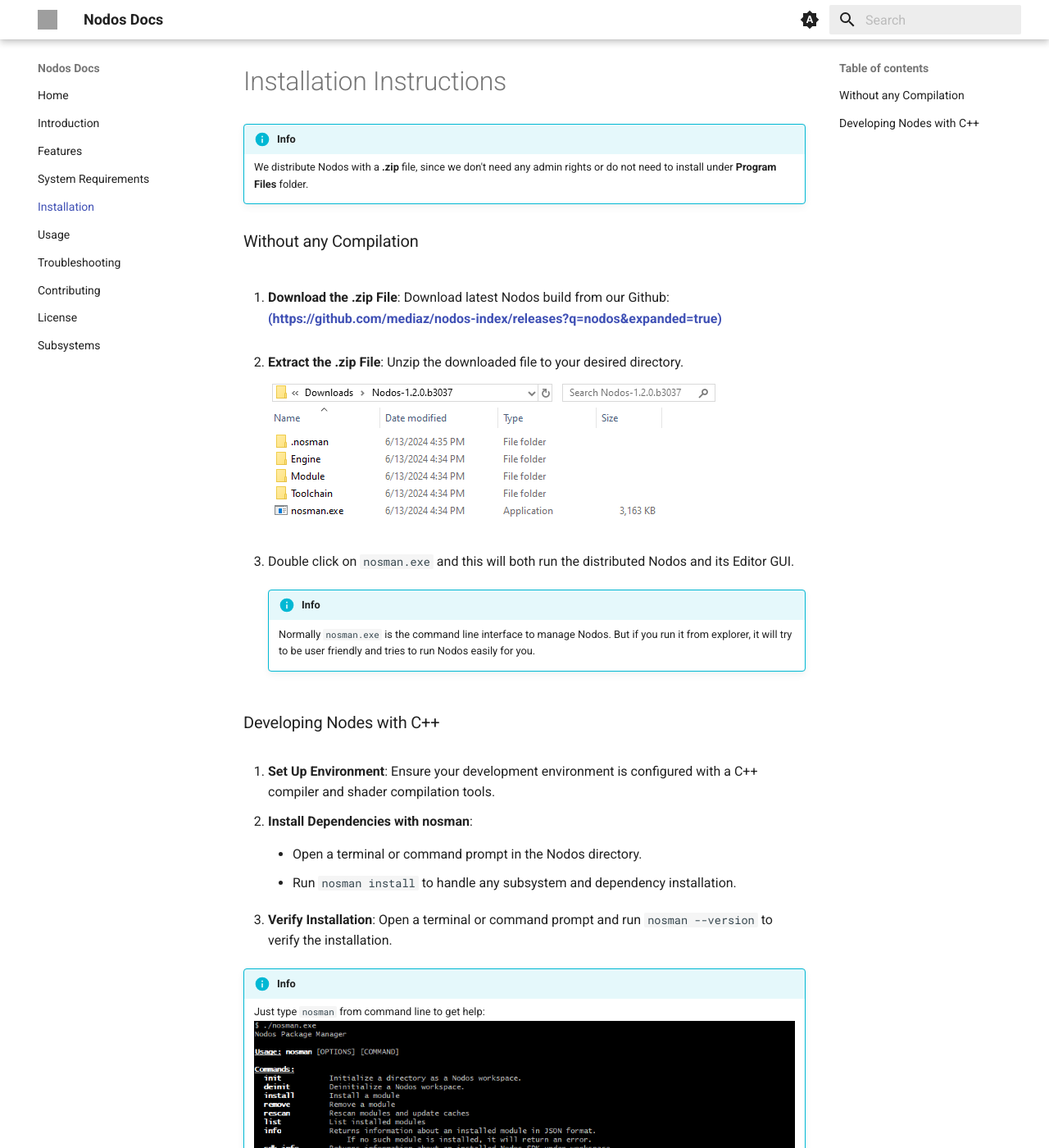
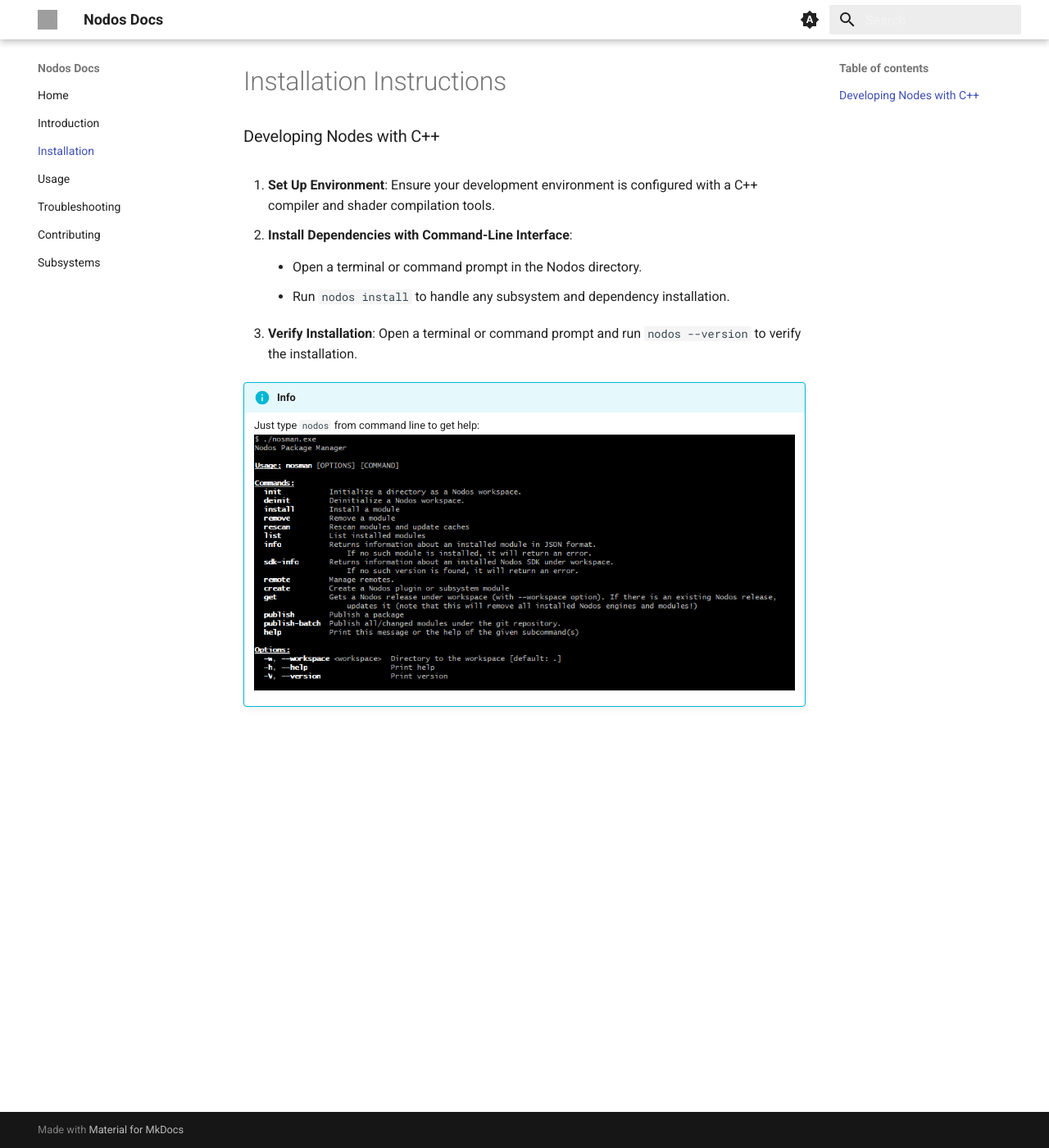
Before and after one commit to nodos-dev/docs, an MkDocs documentation site: the page built from docs/installation.md, in a window 1280 px wide and 1400 px high. Shown: the whole window at 82% size. Built offline with MkDocs 1.6.1 and Material for MkDocs 9.7.7, drawn with Linux system fonts in a browser that asks for light colours; grey boxes are pictures that could not be loaded.

Commit message:
Simplify & Remove duplications

```diff
--- a/docs/installation.md
+++ b/docs/installation.md
@@ -1,29 +1,13 @@
 # Installation Instructions
-
-!!! info
-    We distribute Nodos with a **.zip** file, since we don't need any admin rights or do not need to install under **Program Files** folder.
-
-### Without any Compilation
-
-1. **Download the .zip File**: Download latest Nodos build from our Github: **[(https://github.com/mediaz/nodos-index/releases?q=nodos&expanded=true)](https://github.com/mediaz/nodos-index/releases?q=nodos&expanded=true)**
-
-3. **Extract the .zip File**: Unzip the downloaded file to your desired directory.
-
-    ![zip folder](images/zip_contents.png)
-
-4. Double click on `nosman.exe` and this will both run the distributed Nodos and its Editor GUI.
-
-    !!! info
-        Normally `nosman.exe` is the command line interface to manage Nodos. But if you run it from explorer, it will try to be user friendly and tries to run Nodos easily for you.
 
 ### Developing Nodes with C++
 
 1. **Set Up Environment**: Ensure your development environment is configured with a C++ compiler and shader compilation tools.
-2. **Install Dependencies with nosman**:
+2. **Install Dependencies with Command-Line Interface**:
     - Open a terminal or command prompt in the Nodos directory.
-    - Run `nosman install` to handle any subsystem and dependency installation.
-3. **Verify Installation**: Open a terminal or command prompt and run `nosman --version` to verify the installation.
+    - Run `nodos install` to handle any subsystem and dependency installation.
+3. **Verify Installation**: Open a terminal or command prompt and run `nodos --version` to verify the installation.
 
 !!! info
-    Just type `nosman` from command line to get help:
-    ![zip folder](images/nosman_help.png)
+    Just type `nodos` from command line to get help:
+    ![zip folder](images/nodos_help.png)
--- a/mkdocs.yml
+++ b/mkdocs.yml
@@ -40,16 +40,16 @@
   - md_in_html
 extra_css:
 - stylesheets/extra.css
+plugins:
+    - search
+    - macros
 
 
 nav:
   - Home: index.md
   - Introduction: introduction.md
-  - Features: features.md
-  - System Requirements: requirements.md
   - Installation: installation.md
   - Usage: usage.md
   - Troubleshooting: troubleshooting.md
   - Contributing: contributing.md
-  - License: license.md
   - Subsystems: Subsystems/nosVulkan.md
```
Also changed, not shown: README.md (+1 -0 lines), docs/features.md (deleted, +0 -8 lines), docs/index.md (+18 -1 lines), docs/introduction.md (+6 -5 lines), docs/license.md (deleted, +0 -3 lines), docs/requirements.md (deleted, +0 -6 lines), docs/images/nodos_help.png (renamed from docs/images/nosman_help.png).
